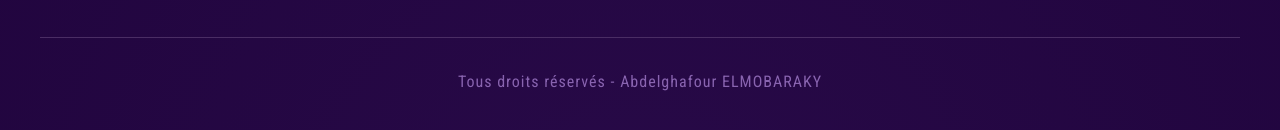
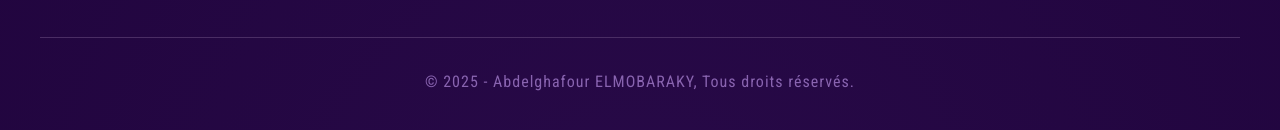
Before and after one commit to MBDS-CASA/react101-AbdelghafourElmobaraky, a React (Vite) app in the folder td01/: page / in a window 1280 px wide. Shown: the part 356-486 px from the top of the page. Built offline with nearby package versions, Linux system fonts and the light colour scheme.

Commit message:
TD02 : Afficher l'année dans le Footer

```diff
--- a/td01/src/components/Footer.jsx
+++ b/td01/src/components/Footer.jsx
@@ -1,7 +1,8 @@
 function Footer() {
+    const now = new Date();
   return (
     <footer>
-      <p>Tous droits réservés - Abdelghafour ELMOBARAKY</p>
+      <p>© {now.getFullYear()} - Abdelghafour ELMOBARAKY, Tous droits réservés.</p>
     </footer>
   );
 }
```
